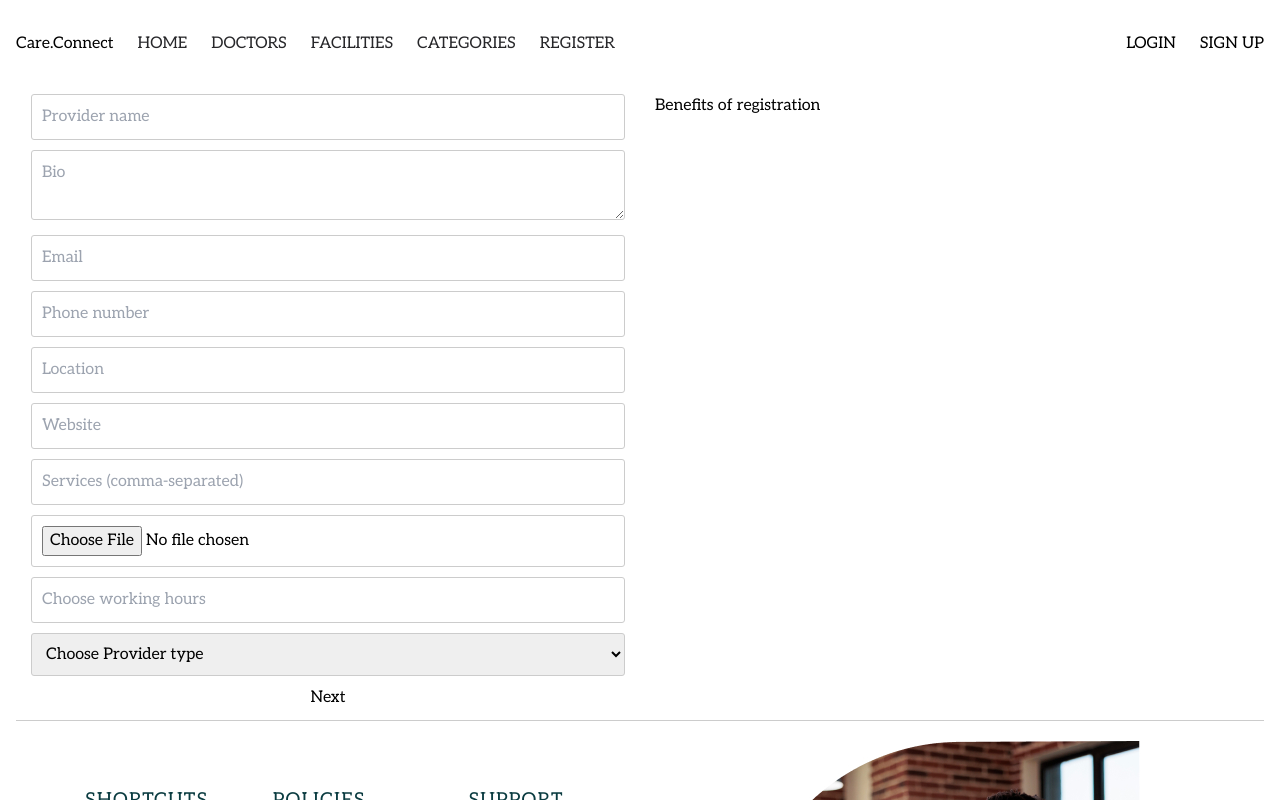
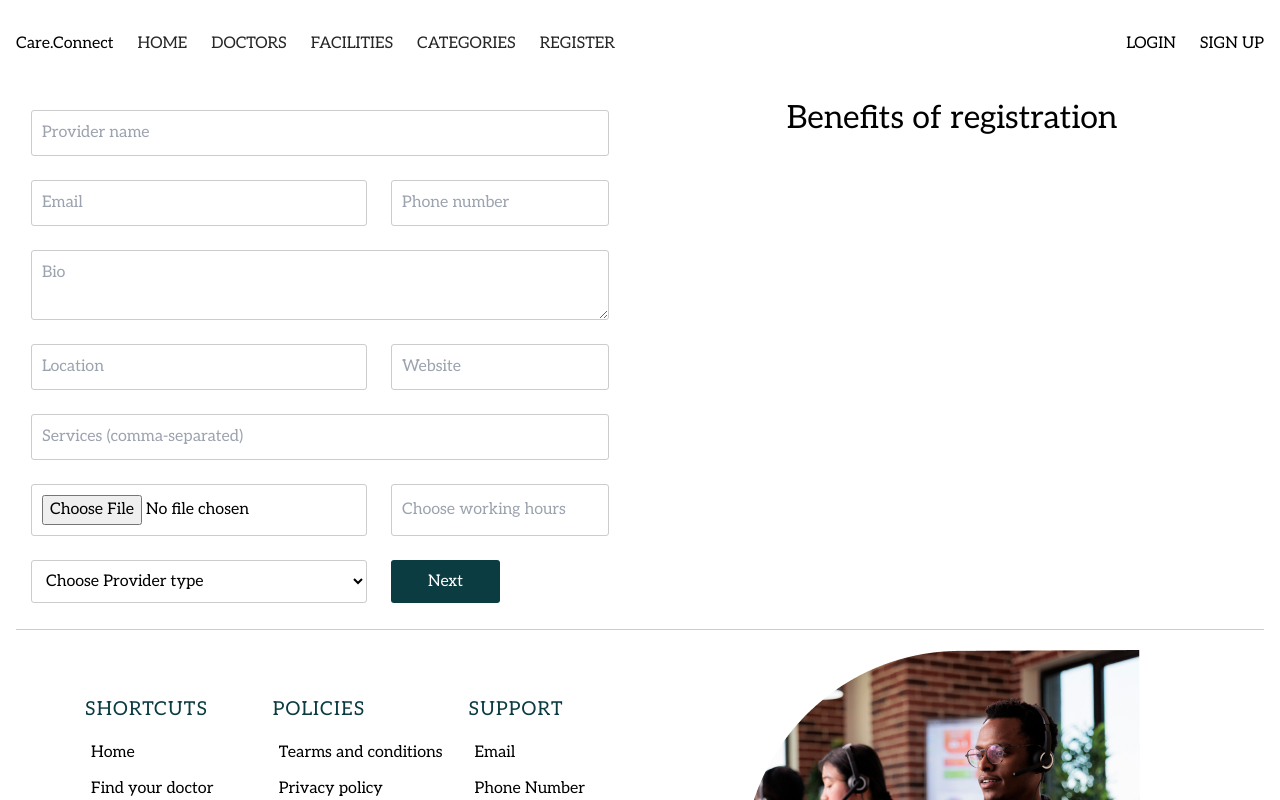
Before and after one commit to CARE-CONNECT-KENYA/care-connect-frontend, a Next.js app: page /Register in a window 1280 px wide. Shown: the top 800 px of the page. Built offline with nearby package versions, Linux system fonts and the light colour scheme.

Commit message:
styled the post form

```diff
--- a/app/Components/RegistertrationForm.tsx
+++ b/app/Components/RegistertrationForm.tsx
@@ -209,9 +209,9 @@ const RegistrationForm: React.FC = () => {
         <div className={styles.ProviderDetails}>
           <form className={styles.ProvidersForm} onSubmit={handleSubmit}>
             <input name='providerName' type='text' placeholder='Provider name' />
-            <textarea name='bio' placeholder='Bio' />
             <input name='email' type='text' placeholder='Email' />
             <input name='phoneNumber' type='number' placeholder='Phone number' />
+            <textarea name='bio' placeholder='Bio' />
             <input name='location' type='text' placeholder='Location' />
             <input name='website' type='text' placeholder='Website' />
             <input name='services' type='text' placeholder='Services (comma-separated)' />
@@ -221,7 +221,7 @@ const RegistrationForm: React.FC = () => {
               <option>MON-FRI 8:00AM - 5:00PM</option>
               <option>MON-FRI 8:00AM - 5:00PM</option>
             </datalist>
-            <select name='providerType' onChange={handleProviderTypeChange}>
+            <select name='providerType' className={styles.selectDropdown} onChange={handleProviderTypeChange}>
               <option value='' disabled selected hidden>Choose Provider type</option>
               <option value='Facility'>Facility</option>
               <option value='Doctor'>Doctor</option>
--- a/app/Register/page.tsx
+++ b/app/Register/page.tsx
@@ -11,7 +11,7 @@ function page() {
 
         </div>
         <div className={styles.item}>
-            <h2>Benefits of registration</h2>
+            <h1>Benefits of registration</h1>
         </div>
 
     </div>
--- a/app/Styles/RegistartionForm.module.css
+++ b/app/Styles/RegistartionForm.module.css
@@ -1,3 +1,5 @@
+
+
 .ProvidersForm{
     display: grid;
     gap: 10px;
@@ -13,21 +15,27 @@
 .ProvidersForm textarea{
     border: solid 1px #ccc;
     border-radius: 3px;
-    margin-bottom: 5px;
     padding: 10px;
 
 }
 .ProvidersForm select{
-    background-color: none;
+    background-color: white;
     border: 1px solid #ccc;
     padding: 10px;
     border-radius: 3px;
 }
 
+.RegistartionConatiner h1{
+    text-align: center;
+    font-size: 32px;
+}
 .RegistartionConatiner{
     display: flex;
     flex: 1;
     justify-content: space-around;
+}
+.optionsDropdown{
+    background-color: red;
 }
 
 .item {
@@ -36,20 +44,21 @@
     text-align: centers;
 }
 
-/* .ProviderDetails form{
+.ProviderDetails form{
     display: grid;
     gap: 1.5rem;
     grid-auto-columns: 1fr;
-    padding-block: 4rem;
+    padding-block: 1rem;
 
     width:min(95%, 70rem);
     grid-template-areas:
     'one one'
     'two three'
-    'four five'
-    'six six'
+    'four four'
+    'five six'
     'seven seven'
     'eight nine'
+    'ten eleven'
     ;
 }
 .ProviderDetails input:nth-child(1) {
@@ -63,22 +72,24 @@
 .ProviderDetails input:nth-child(3) {
     grid-area: three;
 }
+.ProviderDetails textarea{
+   grid-area: four;
+}
 
-.ProviderDetails input:nth-child(4) {
-    grid-area: four;
-}
 
 .ProviderDetails input:nth-child(5) {
     grid-area: five;
 }
 
-.ProviderDetails textarea {
+.ProviderDetails input:nth-child(6) {
     grid-area: six;
 }
 
 .ProviderDetails input:nth-child(7) {
     grid-area: seven;
+
 }
+
 
 .ProviderDetails input:nth-child(8) {
     grid-area: eight;
@@ -86,7 +97,22 @@
 
 .ProviderDetails input:nth-child(9) {
     grid-area: nine;
-} */
+}
+
+.ProviderDetails button {
+    grid-area: eleven;
+    background-color: var(--primary-color);
+    color: white;
+    border-radius: 3px;
+    width: 50%;
+}
+
+.ProviderDetails select:nth-child(10){
+    grid-area: ten;
+
+}
+
+
 
 .columnSpan2 {
     grid-column: span 2;
@@ -113,3 +139,11 @@
     width:min(95%, 70rem);
 
 }
+
+.Error{
+    width: 95%;
+    background-color: red;
+    border-radius: 3px;
+    padding: 10px;
+    color: white;
+ }
```
